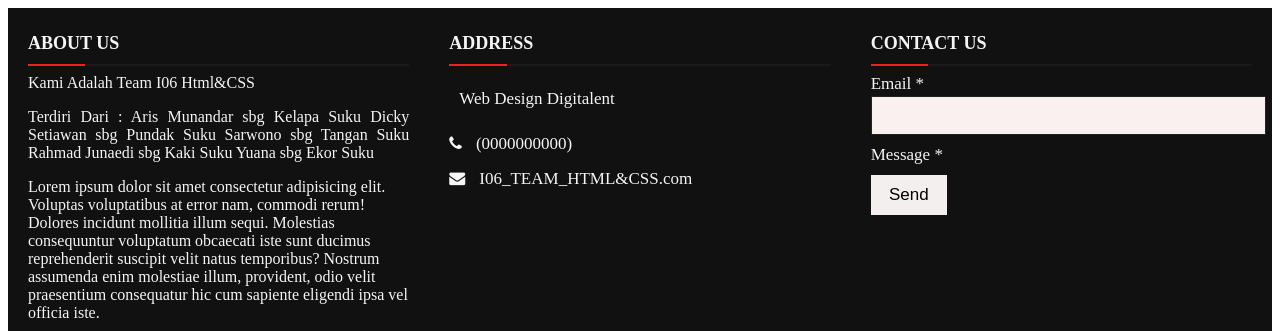
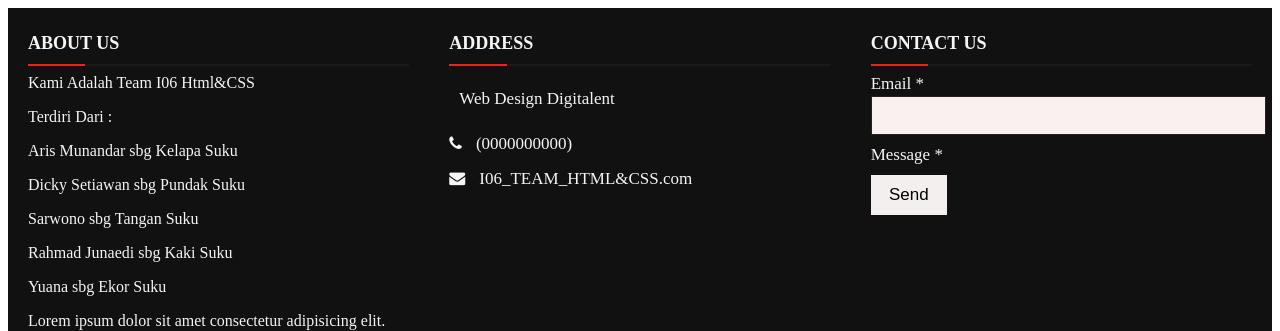
Before and after one commit to ProjekI06/I06_TEAM.github.io, a plain HTML site: page index.html in a window 1280 px wide. Shown: the top 331 px of the page. Drawn offline with Linux system fonts and the light colour scheme.

Commit message:
Update index.html

```diff
--- a/index.html
+++ b/index.html
@@ -35,12 +35,12 @@
             <p>
               Kami Adalah Team I06 Html&CSS
             <p>
-              Terdiri Dari :
-              Aris Munandar sbg Kelapa Suku
-              Dicky Setiawan sbg Pundak Suku
-              Sarwono sbg Tangan Suku
-              Rahmad Junaedi sbg Kaki Suku
-              Yuana sbg Ekor Suku
+              <p>Terdiri Dari :</p>
+            <p>Aris Munandar sbg Kelapa Suku</p>
+            <p> Dicky Setiawan sbg Pundak Suku</p>
+            <p> Sarwono sbg Tangan Suku</p>
+            <p> Rahmad Junaedi sbg Kaki Suku</p>
+            <p> Yuana sbg Ekor Suku</p>
             </p>
               Lorem ipsum dolor sit amet consectetur adipisicing elit. Voluptas voluptatibus at error nam, commodi rerum! Dolores incidunt mollitia illum sequi. Molestias consequuntur voluptatum
               obcaecati iste sunt ducimus reprehenderit suscipit velit natus temporibus? Nostrum assumenda enim molestiae illum, provident, odio velit praesentium consequatur hic cum sapiente eligendi
```
